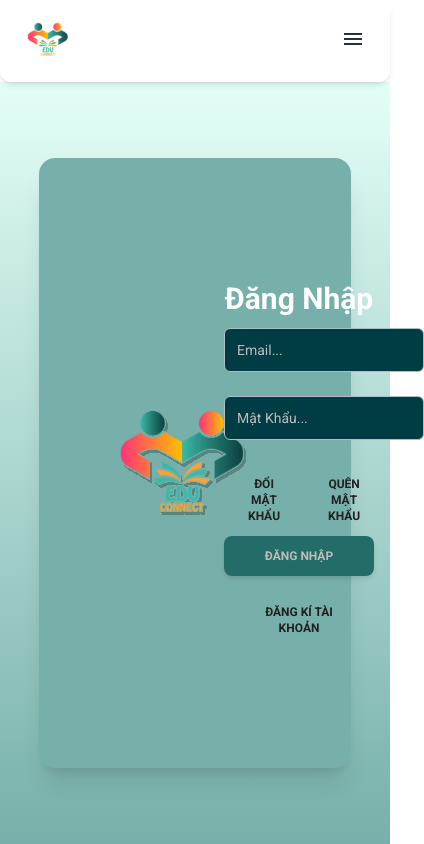
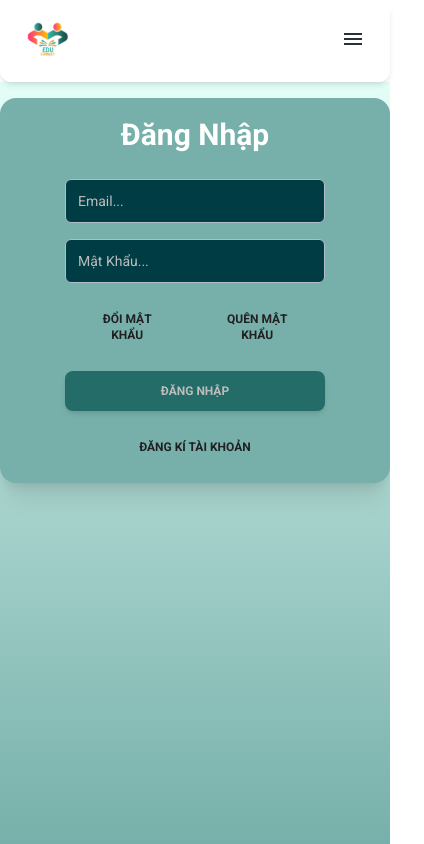
Before and after one commit to lethucthanhtu/exe-edu-connect-fe, a React (Vite) app: page /login in a window 390 px wide. Shown: the whole page, 424 px wide, since content can reach past the window. Built offline with nearby package versions, Linux system fonts and the light colour scheme; some icons are missing; what tailwindcss-animated would draw is missing.

Commit message:
add repsonsize for loginLayout

```diff
--- a/src/components/header.tsx
+++ b/src/components/header.tsx
@@ -50,10 +50,10 @@ type TNavItem = {
 };
 
 const navItems: TNavItem[] = [
-  { value: 'home'   , tName: 'home'   , path: '/' },
-  { value: 'courses', tName: 'courses', path: ''  },
-  { value: 'about'  , tName: 'about'  , path: ''  },
-  { value: 'contact', tName: 'contact', path: ''  },
+  { value: 'home', tName: 'home', path: '/' },
+  { value: 'courses', tName: 'courses', path: '' },
+  { value: 'about', tName: 'about', path: '' },
+  { value: 'contact', tName: 'contact', path: '' },
 ];
 
 /**
@@ -216,12 +216,12 @@ export default function Header() {
   return (
     <>
       <Navbar
-        className='sticky top-0 z-[100] h-max max-w-full px-4 py-2 lg:px-8 lg:py-2'
+        className='sticky top-0 z-max h-max max-w-full px-4 py-2 lg:px-8 lg:py-2'
         placeholder={undefined}
         onPointerEnterCapture={undefined}
         onPointerLeaveCapture={undefined}
       >
-        <div className='flex items-center justify-between text-blue-gray-900'>
+        <section className='flex items-center justify-between text-blue-gray-900'>
           <Typography
             className='mr-4 cursor-pointer font-medium select-none'
             placeholder={undefined}
@@ -285,31 +285,35 @@ export default function Header() {
               )}
             </IconButton>
           </div>
-        </div>
+        </section>
         <Collapse open={openNav}>
           <NavList />
-          <div className='flex items-center gap-x-1'>
+          <div className='flex justify-center items-center w-full gap-x-1'>
+            <Link to='/login' className='w-full'>
               <Button
                 fullWidth
                 variant='text'
                 size='sm'
-              className=''
+                className='w-full'
                 placeholder={undefined}
                 onPointerEnterCapture={undefined}
                 onPointerLeaveCapture={undefined}
               >
                 <span>{t('log in')}</span>
               </Button>
+            </Link>
+            <Link to='/signup' className='w-full'>
               <Button
                 fullWidth
                 size='sm'
-              className='bg-primary'
+                className='bg-primary w-full'
                 placeholder={undefined}
                 onPointerEnterCapture={undefined}
                 onPointerLeaveCapture={undefined}
               >
                 <span>{t('sign up')}</span>
               </Button>
+            </Link>
           </div>
         </Collapse>
       </Navbar>
--- a/src/components/layout/loginLayout.tsx
+++ b/src/components/layout/loginLayout.tsx
@@ -1,9 +1,7 @@
-import { Button, Input, Typography } from '@material-tailwind/react';
 import logo from '../../assets/img/BigLogo.svg';
-import { t } from 'i18next';
-import { Link } from 'react-router-dom';
 import { useState } from 'react';
 import { useTranslation } from 'react-i18next';
+
 /**
  * loginLayout component
  * @returns JSX.Element
@@ -13,18 +11,16 @@ export default function LoginLayout({ children }) {
   const [passwordShown, setPasswordShown] = useState(false);
   const togglePasswordVisiblity = () => setPasswordShown((cur) => !cur);
   return (
-    <section className='flex justify-center items-center w-full h-[100vh] bg-gradient-to-t from-primary-medium to-primary-light'>
-      <div className='flex xs:flex-col md:!flex-row items-center my-24 w-4/5 h-4/5  rounded-2xl shadow-xl bg-primary-medium'>
-        {/* <diva className='flex justify-between items-center w-4/5 h-auto'> */}
-        <div className='basis-2/5'>
-          <img className='w-4/5 mx-20' src={logo} />
+    <section className='flex justify-center items-start md:items-center size-full bg-gradient-to-t from-primary-medium to-primary-light'>
+      <div className='flex xs:flex-col md:!flex-row justify-center items-center gap-4 xs:mt-4 md:!my-auto py-4 xs:w-full md:!size-4/5 rounded-2xl shadow-xl bg-primary-medium'>
+
+        <div className='basis-2/5 size-full hidden md:flex xs:justify-center md:!justify-end items-center'>
+          <img className='xs:w-3/5 md:!w-4/5' src={logo} />
         </div>
 
-        <div className='py-5 flex flex-col justify-center basis-3/5 h-full '>
-
-          <div className='mx-auto w-9/12 text-left '>{children}</div>
+        <div className='basis-3/5 size-full flex flex-col justify-center items-center'>
+          <div className='w-2/3 text-left '>{children}</div>
         </div>
-        {/* </diva> */}
       </div>
     </section>
   );
--- a/src/pages/secure/login.tsx
+++ b/src/pages/secure/login.tsx
@@ -1,8 +1,8 @@
 import { useState } from 'react';
-
 import { Typography, Input, Button } from '@material-tailwind/react';
 import { useTranslation } from 'react-i18next';
 import { Link } from 'react-router-dom';
+
 import LoginLayout from '../../components/layout/loginLayout';
 
 /**
@@ -13,10 +13,13 @@ export default function Login() {
   const { t } = useTranslation();
   const [passwordShown, setPasswordShown] = useState(false);
   const togglePasswordVisiblity = () => setPasswordShown((cur) => !cur);
+
   return (
     <LoginLayout>
-      <form action='#'>
-        <div className='mb-6'>
+      <form
+        action='#'
+        className='flex flex-col gap-4 justify-center items-center'
+      >
         <Typography
           variant='h3'
           color='white'
@@ -27,6 +30,7 @@ export default function Login() {
         >
           {t('log in')}
         </Typography>
+        <div className='flex flex-col justify-center items-center w-full gap-4'>
           <Input
             id='email'
             color='gray'
@@ -42,8 +46,6 @@ export default function Login() {
             onPointerLeaveCapture={undefined}
             crossOrigin={undefined}
           />
-        </div>
-        <div className='mb-6'>
           <Input
             size='lg'
             placeholder={`${t('password')}...`}
@@ -57,9 +59,10 @@ export default function Login() {
             crossOrigin={undefined}
           />
         </div>
-        <div className='flex justify-between'>
+        <div className='flex w-full justify-between'>
           <Link to={''}>
             <Button
+              className='w-full'
               variant='text'
               placeholder={undefined}
               onPointerEnterCapture={undefined}
@@ -70,6 +73,7 @@ export default function Login() {
           </Link>
           <Link to={''}>
             <Button
+              className='w-full'
               variant='text'
               placeholder={undefined}
               onPointerEnterCapture={undefined}
@@ -79,7 +83,7 @@ export default function Login() {
             </Button>
           </Link>
         </div>
-        <div className='flex flex-col justify-center'>
+        <div className='flex flex-col w-full gap-4 justify-center'>
           <Button
             className='w-full text-gray-400 bg-secondary-midBlue'
             placeholder={undefined}
@@ -90,7 +94,7 @@ export default function Login() {
           </Button>
           <Link to={'/signup'}>
             <Button
-              className='mt-4 w-full bg-none'
+              className='w-full bg-none'
               variant='text'
               placeholder={undefined}
               onPointerEnterCapture={undefined}
--- a/tailwind.config.ts
+++ b/tailwind.config.ts
@@ -6,10 +6,16 @@ module.exports = withMT({
   content: ['./index.html', './src/**/*.{vue,js,ts,jsx,tsx}'],
   theme: {
     colors: {
-      primary: '#1f635e',
-      'primary-sub': '#3FB4A5',
-      'primary-medium': '#77B0AA',
-      'primary-light': '#E3FEF7',
+      // primary: '#1f635e',
+      // 'primary-sub': '#3FB4A5',
+      // 'primary-medium': '#77B0AA',
+      // 'primary-light': '#E3FEF7',
+      primary: {
+        DEFAULT: '#1f635e',
+        sub: '#3FB4A5',
+        medium: '#77B0AA',
+        light: '#E3FEF7',
+      },
       secondary: '#F7FAFC',
       'secondary-lightGray': '#eaeaea',
       'secondary-lightestBlue': '#e1f5f3',
@@ -23,11 +29,12 @@ module.exports = withMT({
       body: ['Roboto', 'sans-serif'],
     },
     screens: {
-      xs: '475px',
+      xs: '350px',
     },
     extend: {
       zIndex: {
         '100': '100',
+        'max': '9999',
       },
     },
   },
```
Lines whose indentation alone changed are shown as unchanged.
